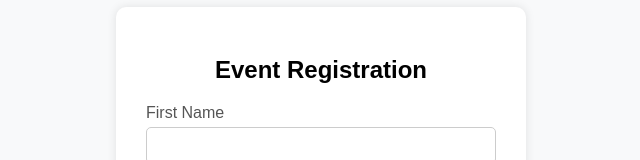
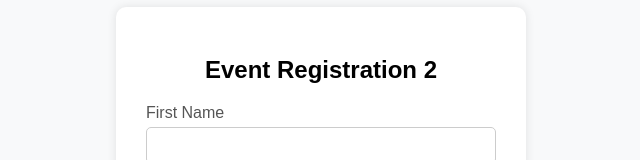
Before and after one commit to NikhilSyntax/DevOps-Repo, a plain HTML site: page index.html in a window 1280 px wide. Shown: the part 154-314 px from the top of the page, without its empty margins (319-959 px from the left). Drawn offline with Linux system fonts and the light colour scheme.

Commit message:
Edit title

```diff
--- a/index.html
+++ b/index.html
@@ -85,7 +85,7 @@
 
     <div class="form-container">
         <form id="registrationForm">
-            <h2>Event Registration</h2>
+            <h2>Event Registration 2    </h2>
 
             <!-- First Name Field -->
             <div class="inputbox">
```
